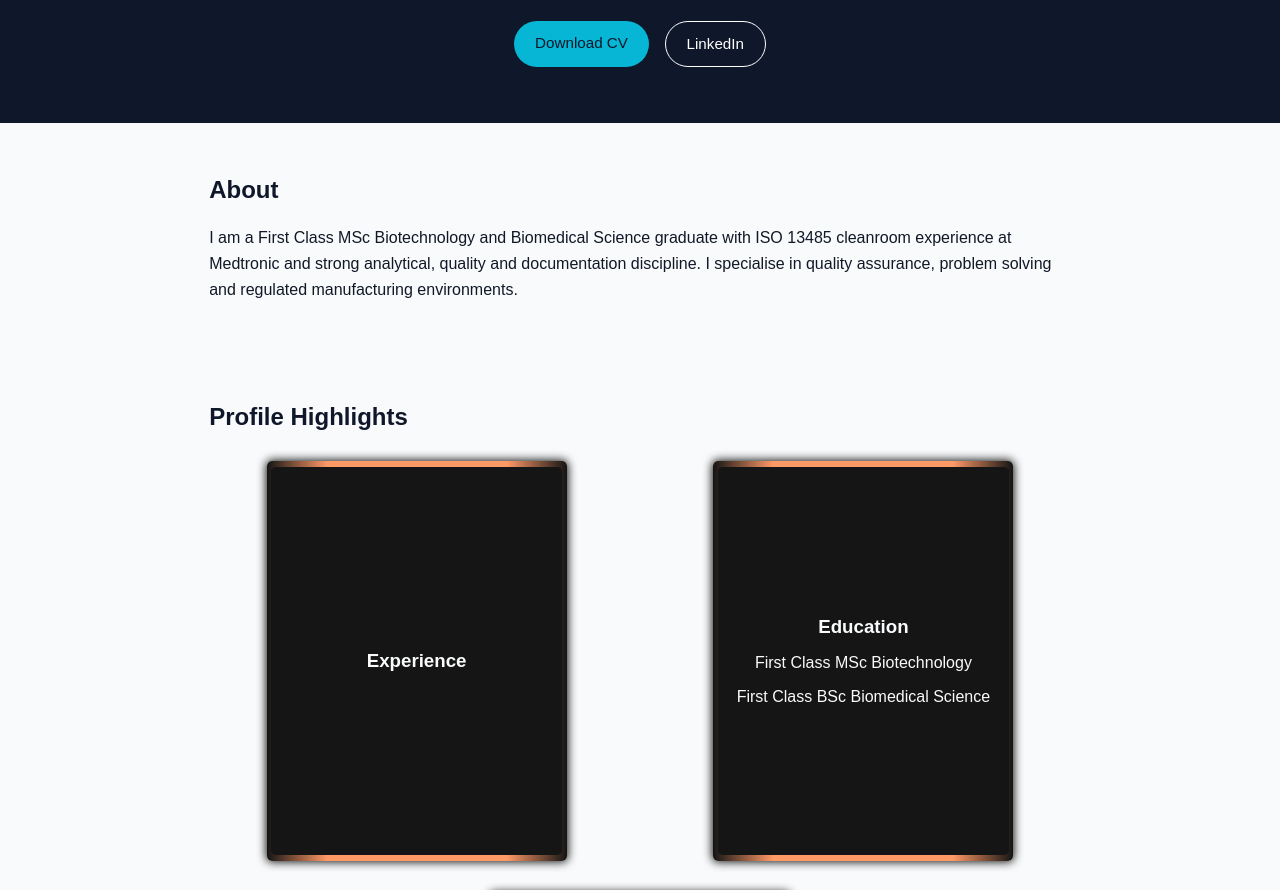
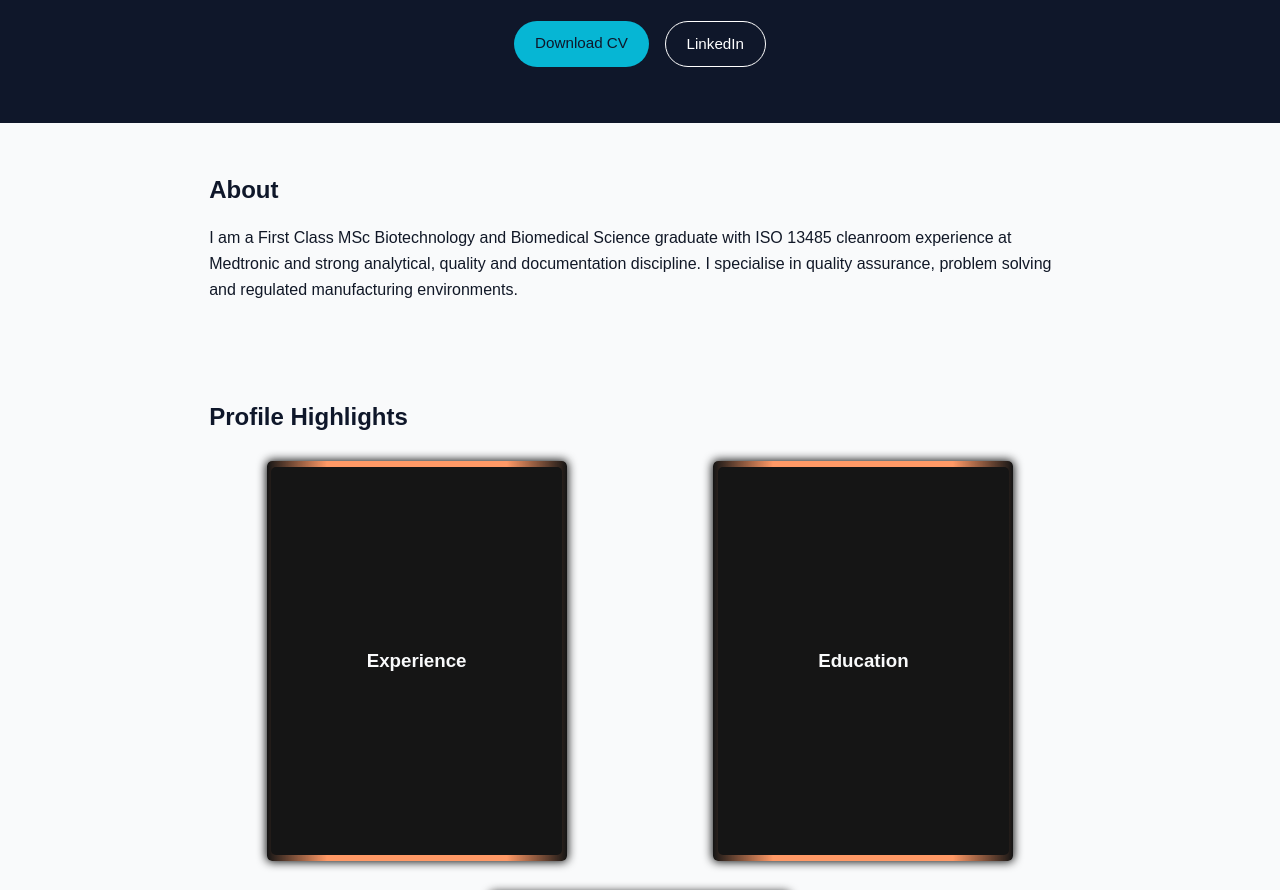
Before and after one commit to VnAxle/averinquality, a plain HTML site: page index.html in a window 1280 px wide. Shown: the part 151-1041 px from the top of the page. Drawn offline with Linux system fonts and the light colour scheme.

Commit message:
Update index.html

```diff
--- a/index.html
+++ b/index.html
@@ -95,8 +95,7 @@
 
             <div class="flipcard-back-inner">
               <h3>Education</h3>
-              <p>First Class MSc Biotechnology</p>
-              <p>First Class BSc Biomedical Science</p>
+
             </div>
           </div>
 
@@ -106,8 +105,8 @@
 
               <div class="flipcard-description">
                 <div class="flipcard-title">
-                  <p>MSc Biotechnology</p>
-                  <p>BSc Biomedical Science</p>
+                  <p>MSc Biotechnology - 3.6 GPA</p>
+                  <p>BSc Biomedical Science - 3.6 GPA</p>
                 </div>
                 <p>
                   Strong foundation in biochemistry, biotechnology and regulated
```
